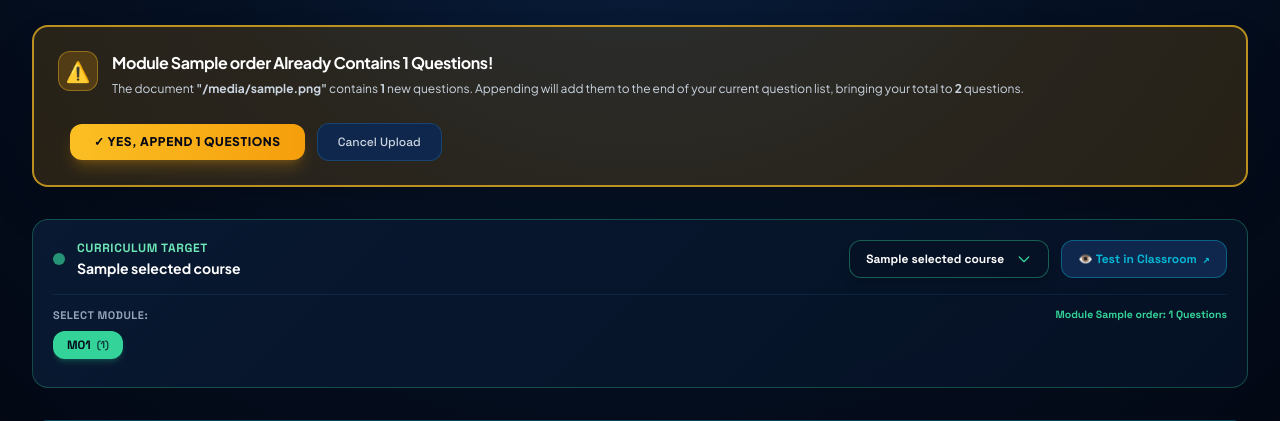
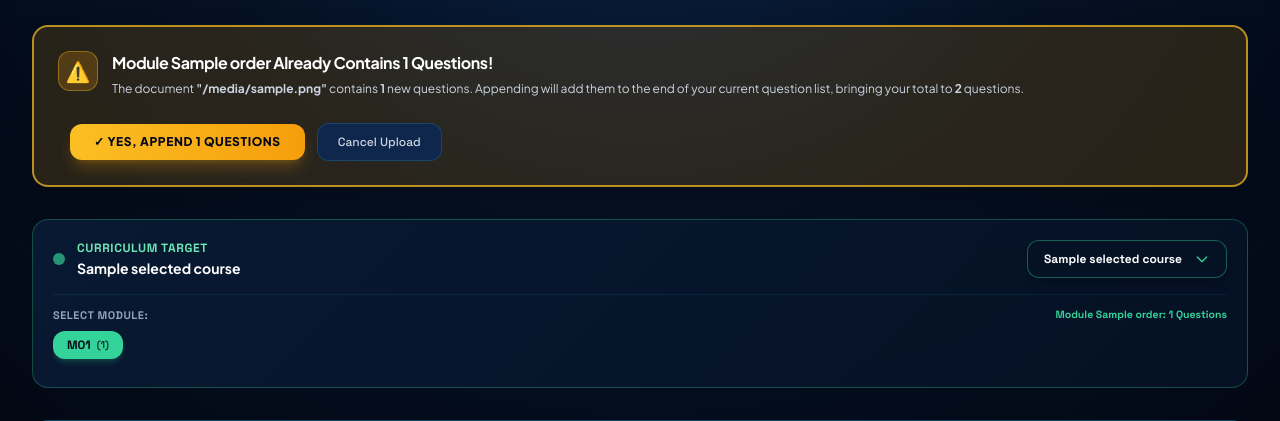
Before and after one commit to Wolfgh12/pfsite, a Django app: template templates/courses/assessment_desk.html in a window 1280 px wide. Shown: the part 271-692 px from the top of the page. Run offline with Django 5.2, Linux system fonts and the light colour scheme; tables that the repository leaves empty hold one stand-in row (values such as "Sample post"); the template is opened without the code that fills it: values that come from a table or form of the project are taken from there, most other values are stand-ins (such as "Sample title", 1, 10 or a date in 2020); parts of the project's set-up code (start-up, migrations or seed data) failed here and were passed over; some libraries are stand-ins or nearby versions; some web fonts are replaced.

Commit message:
Remove test in classroom button from assessment desk header

```diff
--- a/templates/courses/assessment_desk.html
+++ b/templates/courses/assessment_desk.html
@@ -100,16 +100,6 @@
             <path stroke-linecap="round" stroke-linejoin="round" stroke-width="2" d="M19 9l-7 7-7-7"/>
           </svg>
         </button>
-
-        {% if selected_course and selected_module %}
-        <a href="{% url 'courses:classroom' selected_course.slug %}?module={{ selected_module.order }}#tab-panel-task-{{ selected_module.order }}"
-           target="_blank"
-           class="px-4 py-2.5 rounded-xl bg-sea-surface hover:bg-sea-cyan hover:text-sea-abyss border border-sea-cyan/40 text-sea-cyan text-xs font-mono font-bold transition-all flex items-center space-x-1.5"
-           title="Test-drive this module quiz as a candidate">
-          <span>👁️ Test in Classroom</span>
-          <span>&nearr;</span>
-        </a>
-        {% endif %}
       </div>
     </div>
 
```
